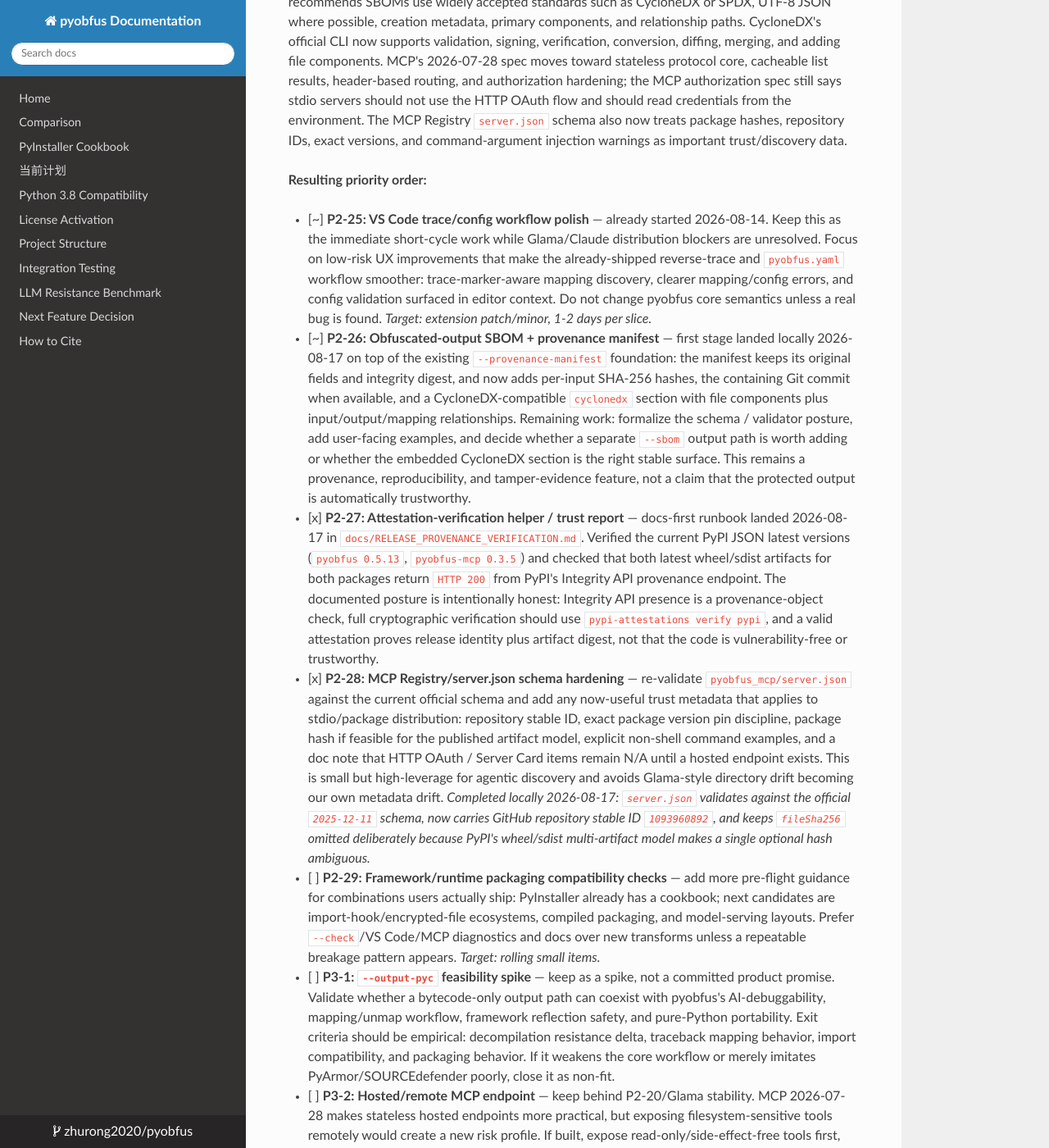
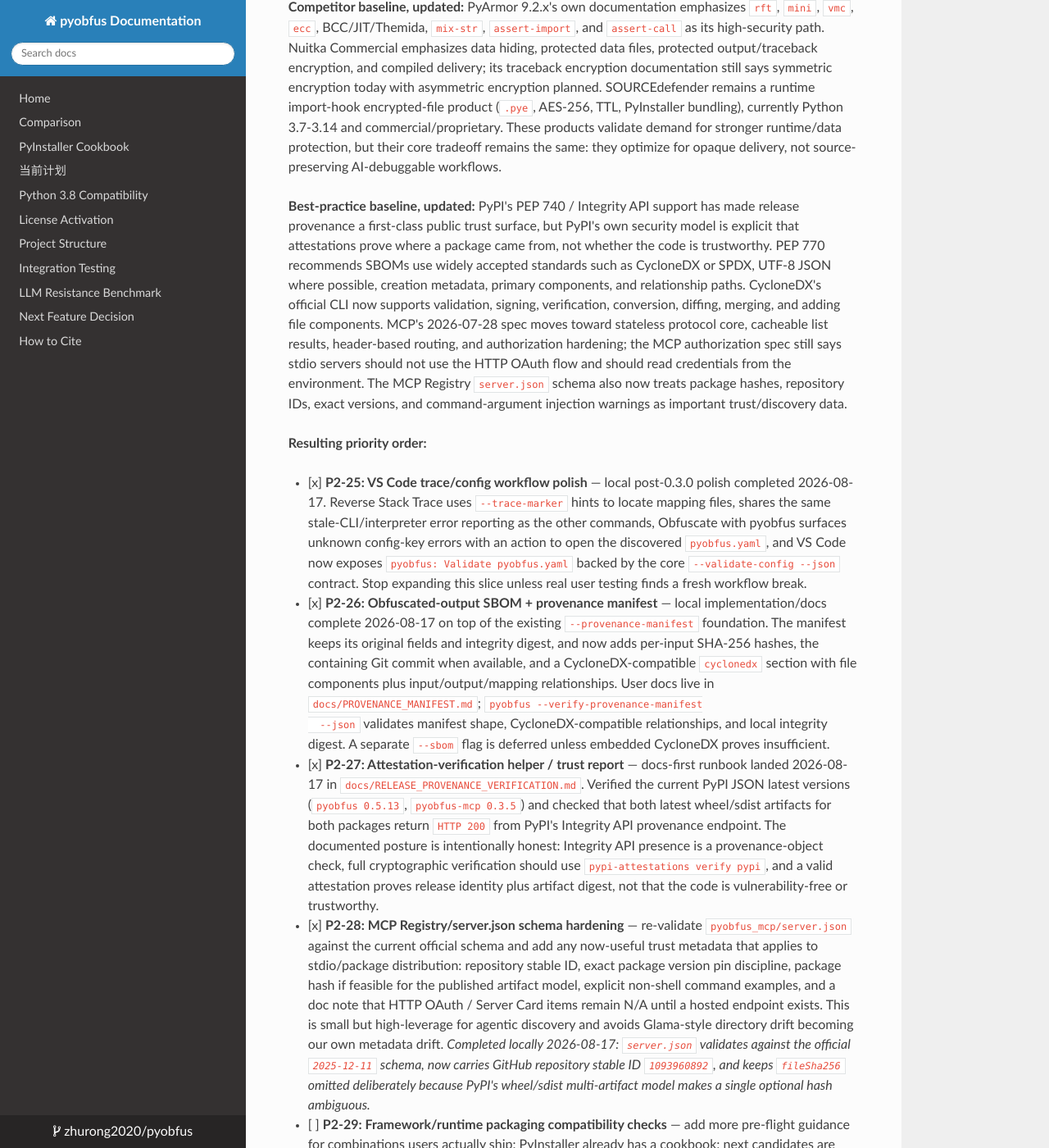
Before and after one commit to zhurong2020/pyobfus, an MkDocs documentation site: the page built from docs/ROADMAP.md, in a window 1280 px wide and 1400 px high, scrolled down 16144 px. Shown: the whole window at 82% size. Built offline with MkDocs 1.6.1, drawn with Linux system fonts in a browser that asks for light colours; nearby versions of some CDN libraries; some of the changed text lies outside the part shown.

Commit message:
docs: sync roadmap with recent provenance work

```diff
--- a/docs/ROADMAP.md
+++ b/docs/ROADMAP.md
@@ -13,7 +13,21 @@
 
 ## Current Status
 
-**Latest (2026-08-07)**: **`pyobfus` 0.5.13 + `vscode-extension` 0.3.0 (M3) released together, P2-2's full M0-M3 milestone chain now shipped end to end.** Shipped a day ahead of the originally-projected 2026-08-08 gate on explicit user request (one day after 0.5.12 still fits the "1-2 days apart" spacing rule). `pyobfus` 0.5.13 — `pyobfus/config_schema.py` derives `--validate-config`'s schema live from `ObfuscationConfig`'s actual dataclass fields, fixing a false-warn on `preset` and every Pro field added since v0.5.0 (23 tests), plus P2-23 content (Nuitka traceback-encryption comparison) — tagged via OIDC + PEP 740, PyPI confirmed latest. `vscode-extension` 0.3.0 (M3) — real `pyobfus.yaml` IntelliSense via a declarative `contributes.yamlValidation` entry pointing at a generated JSON Schema (`scripts/generate_vscode_schema.py`), zero runtime code — 37/37 tests green including real-contract tests against 0.5.13, real CI green (CodeQL + VSCode Extension CI + main matrix), tagged `vscode-v0.3.0`, GitHub Release published, Marketplace listing independently re-checked and confirms `"version":"0.3.0"` after the manual "⋯" → Update upload. `pyobfus-mcp` untouched this cycle. Full account: `docs/POST_V0.4_TODO.md`'s 2026-08-07 handoff notes, `docs/VSCODE_EXTENSION_PLAN.md`'s M3 section.
+**Latest (2026-08-17)**: local post-release work completed and documented:
+P2-25 VS Code trace/config polish, P2-26 obfuscated-output SBOM/provenance
+manifest enrichment, P2-27 release-provenance verification runbook, and P2-28
+MCP Registry `server.json` schema hardening. Highlights: VS Code now wraps the
+new `pyobfus --validate-config --json` contract through a `pyobfus: Validate
+pyobfus.yaml` command; `--provenance-manifest` now records input hashes, git
+commit when available, and a CycloneDX-compatible component/dependency section;
+`pyobfus --verify-provenance-manifest --json` validates manifest shape,
+relationships, and local integrity digest; `docs/RELEASE_PROVENANCE_VERIFICATION.md`
+records the PyPI Integrity API / `pypi-attestations` posture and confirms the
+latest `pyobfus 0.5.13` / `pyobfus-mcp 0.3.5` wheel+sdist provenance endpoints
+return `HTTP 200`. These are local commits for the next release; the latest
+published pyobfus remains 0.5.13.
+
+**Prior (2026-08-07)**: **`pyobfus` 0.5.13 + `vscode-extension` 0.3.0 (M3) released together, P2-2's full M0-M3 milestone chain now shipped end to end.** Shipped a day ahead of the originally-projected 2026-08-08 gate on explicit user request (one day after 0.5.12 still fits the "1-2 days apart" spacing rule). `pyobfus` 0.5.13 — `pyobfus/config_schema.py` derives `--validate-config`'s schema live from `ObfuscationConfig`'s actual dataclass fields, fixing a false-warn on `preset` and every Pro field added since v0.5.0 (23 tests), plus P2-23 content (Nuitka traceback-encryption comparison) — tagged via OIDC + PEP 740, PyPI confirmed latest. `vscode-extension` 0.3.0 (M3) — real `pyobfus.yaml` IntelliSense via a declarative `contributes.yamlValidation` entry pointing at a generated JSON Schema (`scripts/generate_vscode_schema.py`), zero runtime code — 37/37 tests green including real-contract tests against 0.5.13, real CI green (CodeQL + VSCode Extension CI + main matrix), tagged `vscode-v0.3.0`, GitHub Release published, Marketplace listing independently re-checked and confirms `"version":"0.3.0"` after the manual "⋯" → Update upload. `pyobfus-mcp` untouched this cycle. Full account: `docs/POST_V0.4_TODO.md`'s 2026-08-07 handoff notes, `docs/VSCODE_EXTENSION_PLAN.md`'s M3 section.
 
 ### Post-release Review (2026-08-09)
 
@@ -301,25 +315,24 @@
 
 **Resulting priority order:**
 
-- [~] **P2-25: VS Code trace/config workflow polish** — already started
-  2026-08-14. Keep this as the immediate short-cycle work while Glama/Claude
-  distribution blockers are unresolved. Focus on low-risk UX improvements that
-  make the already-shipped reverse-trace and `pyobfus.yaml` workflow smoother:
-  trace-marker-aware mapping discovery, clearer mapping/config errors, and
-  config validation surfaced in editor context. Do not change pyobfus core
-  semantics unless a real bug is found. _Target: extension patch/minor, 1-2
-  days per slice._
-- [~] **P2-26: Obfuscated-output SBOM + provenance manifest** — first stage
-  landed locally 2026-08-17 on top of the existing `--provenance-manifest`
-  foundation: the manifest keeps its original fields and integrity digest, and
-  now adds per-input SHA-256 hashes, the containing Git commit when available,
-  and a CycloneDX-compatible `cyclonedx` section with file components plus
-  input/output/mapping relationships. Remaining work: formalize the schema /
-  validator posture, add user-facing examples, and decide whether a separate
-  `--sbom` output path is worth adding or whether the embedded CycloneDX
-  section is the right stable surface. This remains a provenance,
-  reproducibility, and tamper-evidence feature, not a claim that the protected
-  output is automatically trustworthy.
+- [x] **P2-25: VS Code trace/config workflow polish** — local post-0.3.0 polish
+  completed 2026-08-17. Reverse Stack Trace uses `--trace-marker` hints to
+  locate mapping files, shares the same stale-CLI/interpreter error reporting
+  as the other commands, Obfuscate with pyobfus surfaces unknown config-key
+  errors with an action to open the discovered `pyobfus.yaml`, and VS Code now
+  exposes `pyobfus: Validate pyobfus.yaml` backed by the core
+  `--validate-config --json` contract. Stop expanding this slice unless real
+  user testing finds a fresh workflow break.
+- [x] **P2-26: Obfuscated-output SBOM + provenance manifest** — local
+  implementation/docs complete 2026-08-17 on top of the existing
+  `--provenance-manifest` foundation. The manifest keeps its original fields
+  and integrity digest, and now adds per-input SHA-256 hashes, the containing
+  Git commit when available, and a CycloneDX-compatible `cyclonedx` section
+  with file components plus input/output/mapping relationships. User docs live
+  in `docs/PROVENANCE_MANIFEST.md`; `pyobfus --verify-provenance-manifest
+  --json` validates manifest shape, CycloneDX-compatible relationships, and
+  local integrity digest. A separate `--sbom` flag is deferred unless embedded
+  CycloneDX proves insufficient.
 - [x] **P2-27: Attestation-verification helper / trust report** — docs-first
   runbook landed 2026-08-17 in `docs/RELEASE_PROVENANCE_VERIFICATION.md`.
   Verified the current PyPI JSON latest versions (`pyobfus 0.5.13`,
```
Also changed, not shown: docs/CURRENT_PLAN_ZH.md (+2 -1 lines), docs/POST_V0.4_TODO.md (+31 -13 lines), docs/VSCODE_EXTENSION_PLAN.md (+10 -0 lines).
